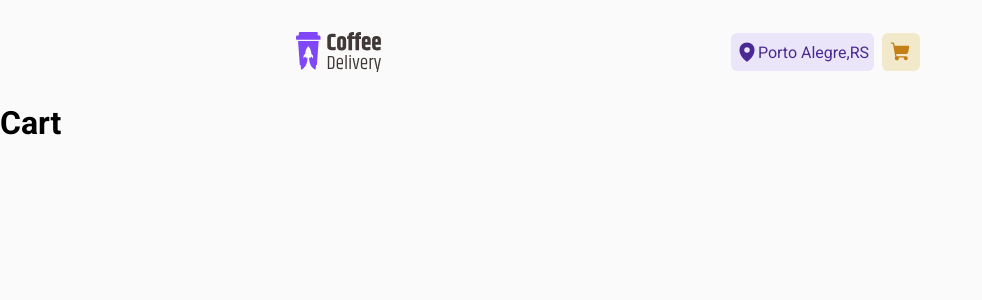
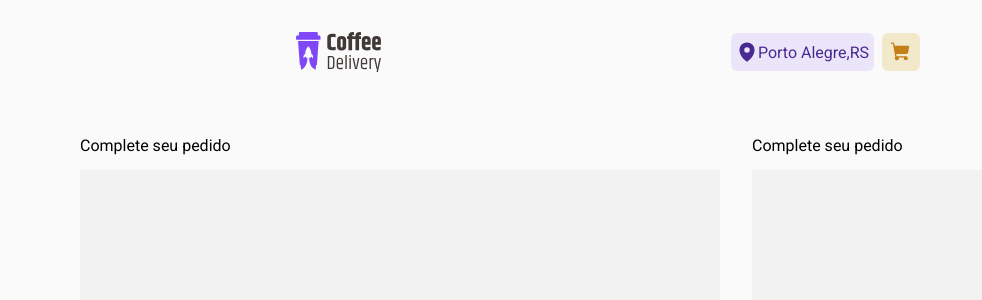
Before and after one commit to CarlosEduardoDeev/CoffeComerce, a React (Vite) app: page /cart in a window 1280 px wide. Shown: the top 300 px of the page, without its empty margins (0-982 px from the left). Built offline with nearby package versions, Linux system fonts and the light colour scheme.

Commit message:
Começando o Coffee

```diff
--- a/src/Pages/CartShopping/index.tsx
+++ b/src/Pages/CartShopping/index.tsx
@@ -1,5 +1,27 @@
+import {CartContainer,CartFinish,PageContainer, FormsContainer, PayContainer,CartFinishContainer} from './style'
+
 export function CartShopping(){
     return (
-        <h1>Cart</h1>
+    <PageContainer>
+
+        <CartContainer>
+        <p>Complete seu pedido</p>
+            <FormsContainer>
+
+            </FormsContainer>
+            <PayContainer>
+
+            </PayContainer>
+        </CartContainer>
+
+        <CartFinishContainer>
+        <p>Complete seu pedido</p>
+            <CartFinish>
+
+            </CartFinish>
+
+        </CartFinishContainer>
+
+    </PageContainer>
     )
 }
--- a/src/Pages/CartShopping/style.ts
+++ b/src/Pages/CartShopping/style.ts
@@ -0,0 +1,47 @@
+import styled from "styled-components";
+
+export const CartContainer = styled.div`
+    display: flex;
+    justify-content: center;
+    flex-direction: column;
+   gap: 15px;
+
+`
+export const FormsContainer = styled.div`
+
+    width: 40rem;
+    height: 23.25rem;
+    background-color: ${(props) => props.theme["base-card"]};
+`
+export const PayContainer = styled.div`
+    background-color: ${(props) => props.theme["base-card"]};
+    height: 12.938rem;
+    width: 40rem;
+
+`
+export const InputsContainer = styled.div`
+    display: flex;
+    padding: 40px;
+`
+export const TitleForms = styled.div`
+
+`
+export const PageContainer = styled.div`
+    display: flex;
+    justify-content: center;
+    gap:32px;
+    margin-top: 2rem;
+`
+
+export const CartFinishContainer = styled.div`
+   display: flex;
+
+    flex-direction: column;
+   gap: 15px;
+`
+export const CartFinish = styled.div`
+
+    width: 28rem;
+    height:31.125rem;
+    background-color: ${(props) => props.theme["base-card"]};
+`
```
